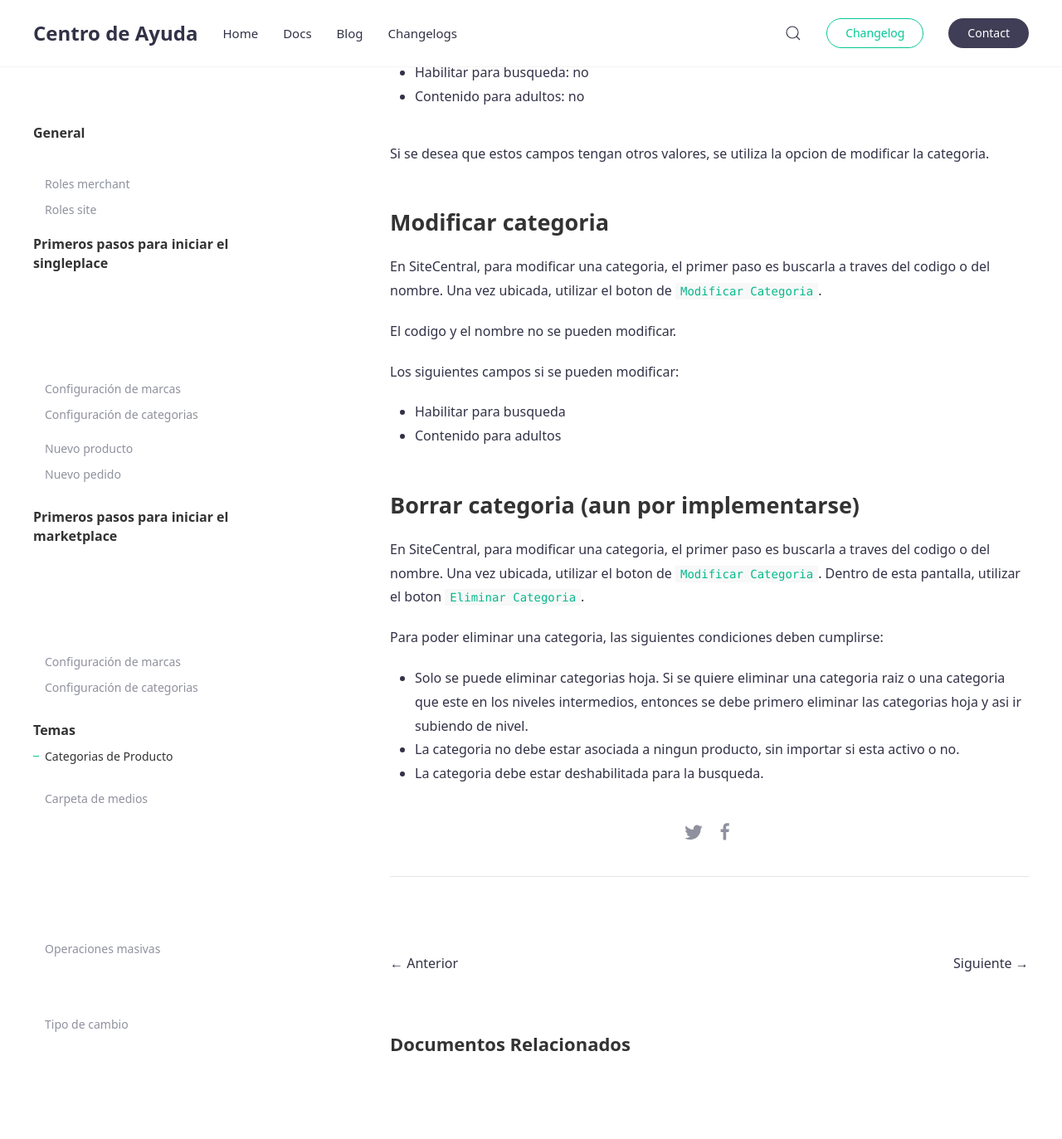
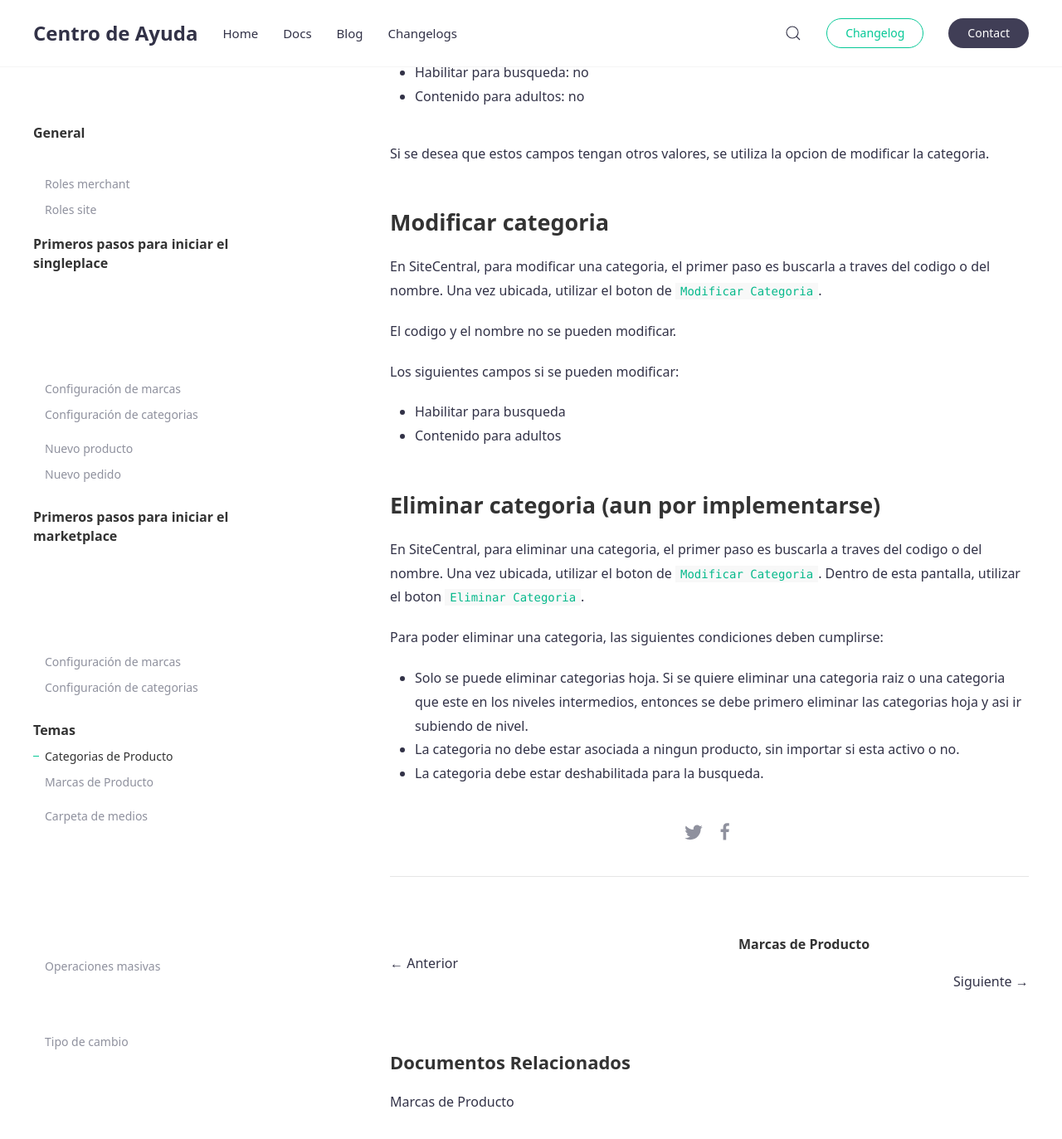
Before and after one commit to jztechpe/docshelp-old, a Jekyll site: the page built from docs/_docs/temas/catalogo/categoria.md, in a window 1280 px wide and 1400 px high, scrolled down 4013 px. Shown: the top 1373 px of the window at 83% size. Built offline with Jekyll 4.4.1, drawn with Linux system fonts in a browser that asks for light colours.

Commit message:
add brand

```diff
--- a/docs/_docs/temas/catalogo/categoria.md
+++ b/docs/_docs/temas/catalogo/categoria.md
@@ -105,8 +105,8 @@ Los siguientes campos si se pueden modificar:
 - Habilitar para busqueda
 - Contenido para adultos
 
-## Borrar categoria (aun por implementarse)
-En SiteCentral, para modificar una categoria, el primer paso es buscarla a traves del codigo o del nombre. Una vez ubicada, utilizar el boton de `Modificar Categoria`. Dentro de esta pantalla, utilizar el boton `Eliminar Categoria`.
+## Eliminar categoria (aun por implementarse)
+En SiteCentral, para eliminar una categoria, el primer paso es buscarla a traves del codigo o del nombre. Una vez ubicada, utilizar el boton de `Modificar Categoria`. Dentro de esta pantalla, utilizar el boton `Eliminar Categoria`.
 
 Para poder eliminar una categoria, las siguientes condiciones deben cumplirse:
 - Solo se puede eliminar categorias hoja. Si se quiere eliminar una categoria raiz o una categoria que este en los niveles intermedios, entonces se debe primero eliminar las categorias hoja y asi ir subiendo de nivel.
```
Also changed, not shown: docs/_docs/temas/catalogo/marca.md (added, +51 -0 lines).
